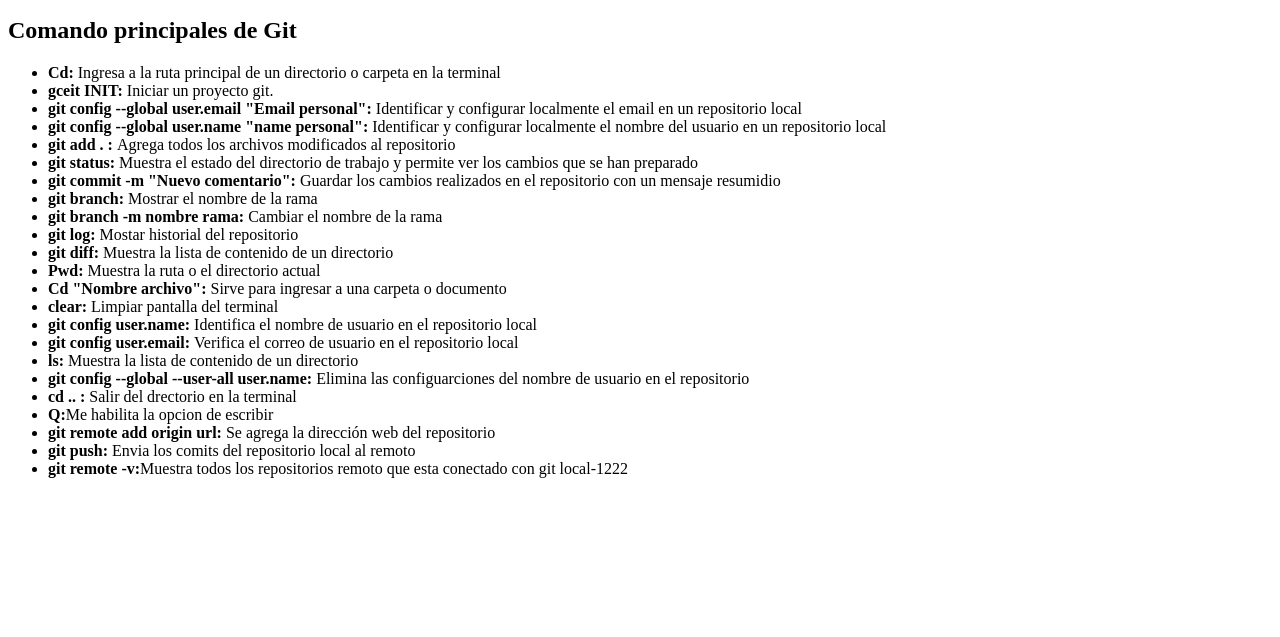
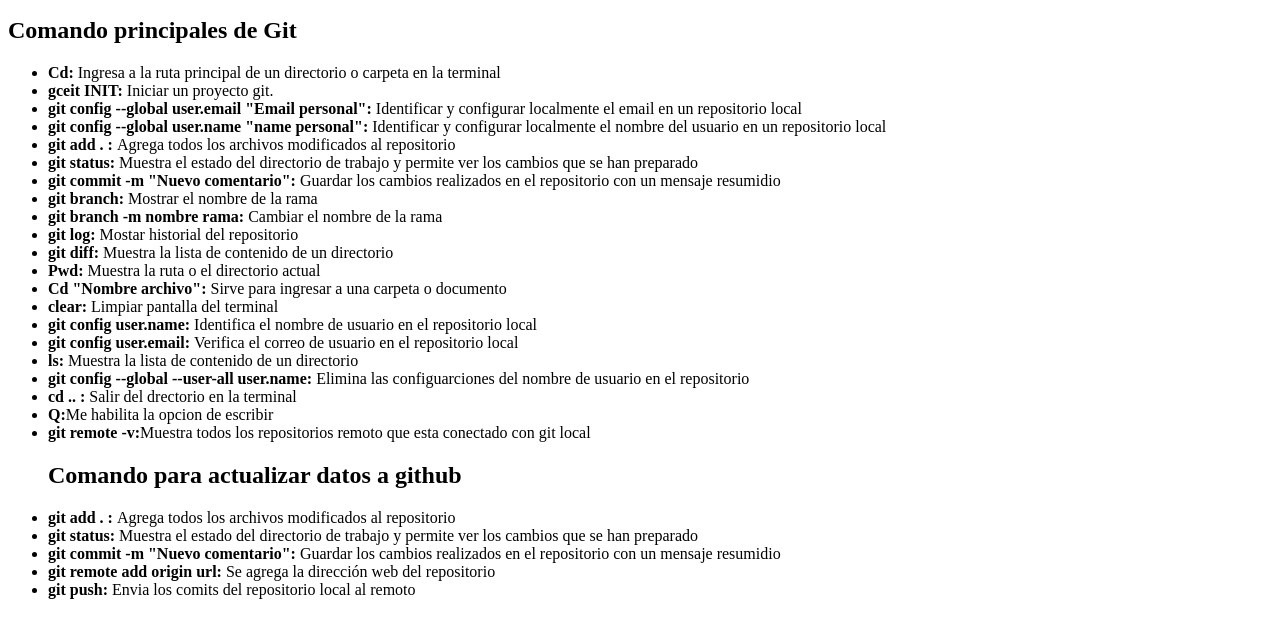
Before and after one commit to JuanManuelTrujillo/ADSO_2502629, a plain HTML site: page Ejercicio 1/index.html in a window 1280 px wide. Shown: the part 119-756 px from the top of the page. Drawn offline with Linux system fonts and the light colour scheme.

Commit message:
actualizacion a github

```diff
--- a/Ejercicio 1/index.html
+++ b/Ejercicio 1/index.html
@@ -33,9 +33,14 @@
         <li><b>git config --global --user-all user.name: </b>Elimina las configuarciones del nombre de usuario en el repositorio</li>
         <li><b>cd .. : </b>Salir del drectorio en la terminal</li>
         <li><b>Q:</b>Me habilita la opcion de escribir</li>
+        <li><b>git remote -v:</b>Muestra todos los repositorios remoto que esta conectado con git local</li>
+
+    <h2>Comando para actualizar datos a github</h2>
+        <li><b>git add . : </b>Agrega todos los archivos modificados al repositorio</li>
+        <li><b>git status: </b>Muestra el estado del directorio de trabajo y permite ver los cambios que se han preparado</li>
+        <li><b>git commit -m "Nuevo comentario": </b>Guardar los cambios realizados en el repositorio con un mensaje resumidio</li>
         <li><b>git remote add origin url: </b>Se agrega la dirección web del repositorio</li>
         <li><b>git push: </b>Envia los comits del repositorio local al remoto</li>
-        <li><b>git remote -v:</b>Muestra todos los repositorios remoto que esta conectado con git local-1222</li>
 
     </ul>
 </body>
```
